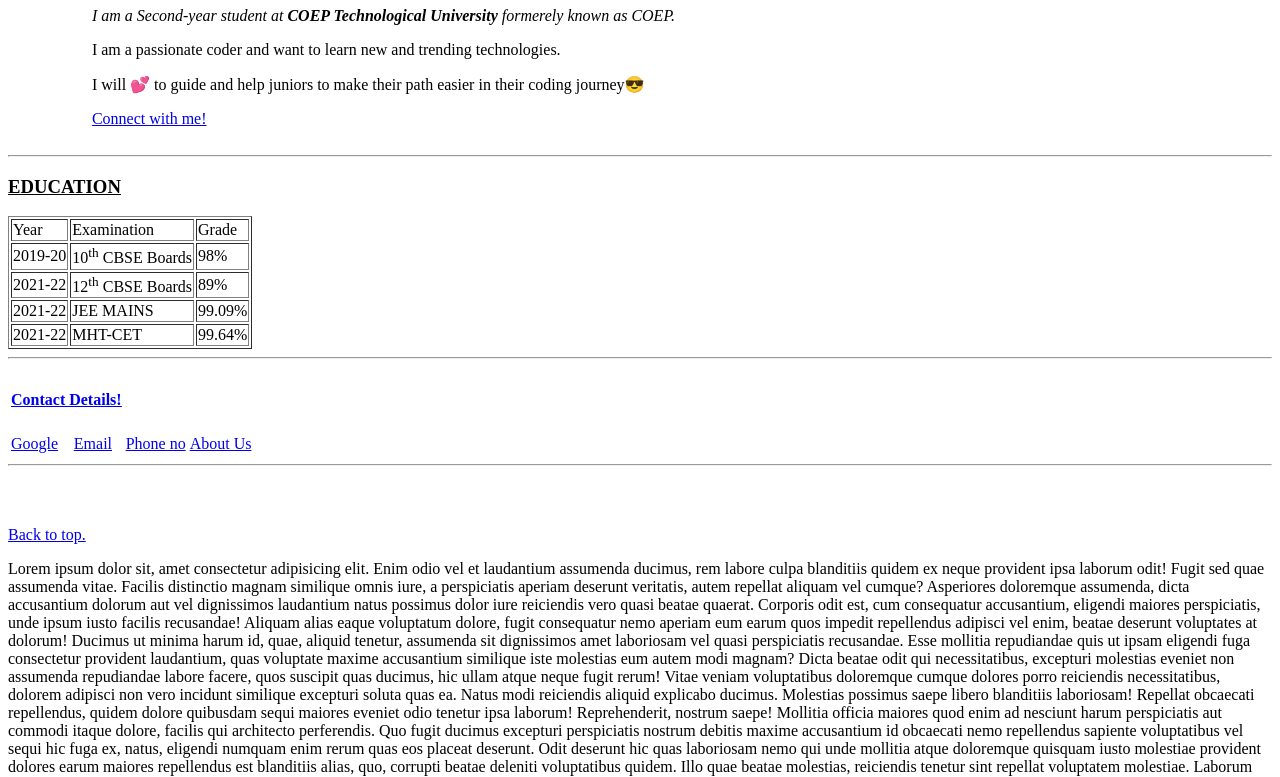
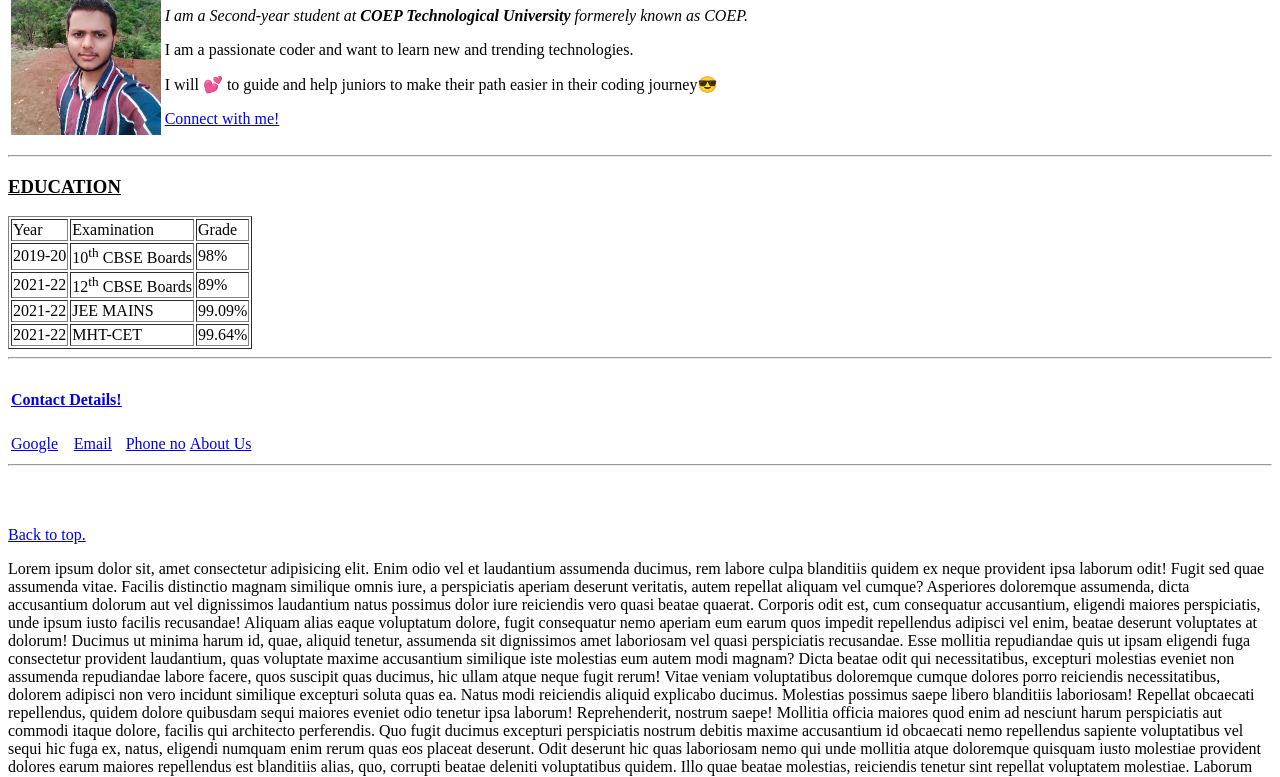
Before and after one commit to Sarthak9204/resume, a plain HTML site: page index.html in a window 1280 px wide. Shown: the part 84-861 px from the top of the page. Drawn offline with Linux system fonts and the light colour scheme.

Commit message:
Update index.html

```diff
--- a/index.html
+++ b/index.html
@@ -14,7 +14,7 @@
             <a href="https://www.linkedin.com/in/sarthak-surana-b08b0424b"
               ><img
                 style="float: left"
-                src="images/my.jpeg"
+                src="my.jpeg"
                 alt="my photo"
                 height="200"
             /></a>
```
